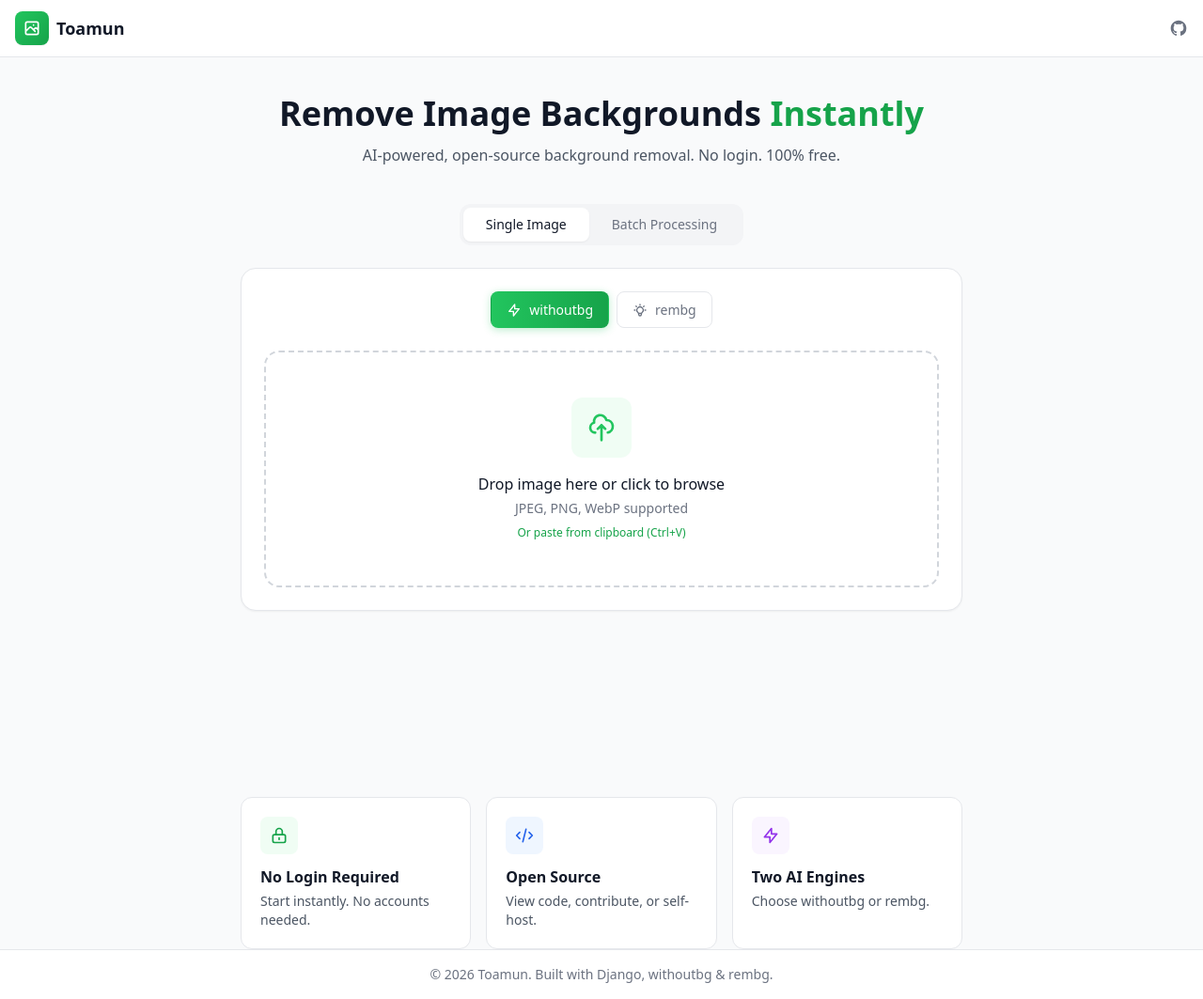
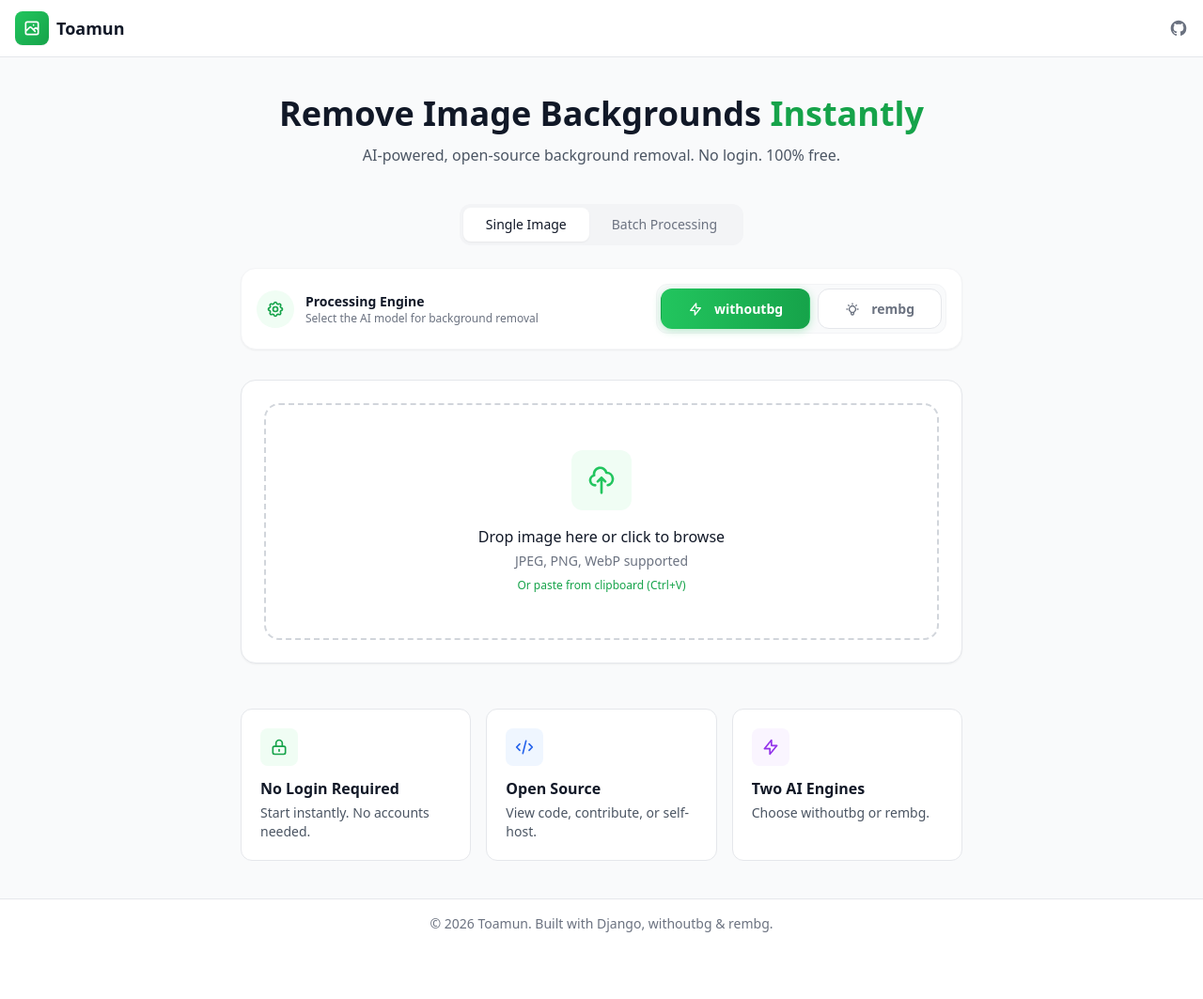
Before and after one commit to Cyber24BD/python-image-bg-remove, a Django app: template templates/bgremove/index.html in a window 1280 px wide. Shown: the whole page at 94% size. After the commit the page ends 992 px from the top, so only its background shows below. Run offline with Django 5.2, Linux system fonts and the light colour scheme; the template is opened without the code that fills it, so the values that code supplies are empty; some libraries are stand-ins or nearby versions.

Commit message:
update batch processing

```diff
--- a/static/css/style.css
+++ b/static/css/style.css
@@ -122,3 +122,51 @@
     outline: 2px solid #22c55e;
     outline-offset: 2px;
 }
+
+/* Custom Scrollbar */
+.custom-scrollbar::-webkit-scrollbar {
+    width: 6px;
+}
+
+.custom-scrollbar::-webkit-scrollbar-track {
+    background: transparent;
+}
+
+.custom-scrollbar::-webkit-scrollbar-thumb {
+    background: #e5e7eb;
+    border-radius: 10px;
+}
+
+.custom-scrollbar::-webkit-scrollbar-thumb:hover {
+    background: #d1d5db;
+}
+
+/* Batch Item Animation */
+@keyframes slideIn {
+    from {
+        opacity: 0;
+        transform: translateY(10px);
+    }
+
+    to {
+        opacity: 1;
+        transform: translateY(0);
+    }
+}
+
+.batch-item {
+    animation: slideIn 0.3s ease-out forwards;
+}
+
+/* Engine Buttons Enhancement */
+.engine-btn {
+    padding: 0.625rem 1.75rem;
+    gap: 0.75rem;
+    border-radius: 0.75rem;
+    font-weight: 600;
+}
+
+/* Premium Gradients */
+.bg-brand-510 {
+    background: linear-gradient(to right, #22c55e, #16a34a);
+}
--- a/static/js/app.js
+++ b/static/js/app.js
@@ -14,6 +14,10 @@
         viewSingle: $('view-single'),
         viewBatch: $('view-batch'),
 
+        // Engine
+        withoutbg: $('engine-withoutbg'),
+        rembg: $('engine-rembg'),
+
         // Single
         zone: $('upload-zone'),
         input: $('file-input'),
@@ -26,18 +30,20 @@
         resultImg: $('result-image'),
         downloadBtn: $('download-btn'),
         newBtn: $('new-image-btn'),
-        withoutbg: $('engine-withoutbg'),
-        rembg: $('engine-rembg'),
 
         // Batch
         batchZone: $('batch-upload-zone'),
         batchInput: $('batch-file-input'),
         batchList: $('batch-file-list'),
+        batchListHeader: $('batch-list-header'),
+        batchCountBadge: $('batch-count-badge'),
         batchActions: $('batch-actions'),
         batchStatus: $('batch-status'),
         batchProcessBtn: $('batch-process-btn'),
         batchClearBtn: $('batch-clear-btn'),
         batchDownloadBtn: $('batch-download-btn'),
+        batchProgressBar: $('batch-progress-bar'),
+        batchProgressBarContainer: $('batch-progress-bar-container'),
 
         // Editor
         editLoading: $('edit-loading'),
@@ -52,6 +58,7 @@
     let originalFilename = null;
     let batchQueue = [];
     let processedFiles = [];
+    let isBatchProcessing = false;
 
     // --- Init Handlers ---
 
@@ -68,9 +75,11 @@
     el.batchClearBtn.onclick = clearBatch;
     el.batchDownloadBtn.onclick = downloadBatchZip;
 
-    // Editor Handlers
+    // Global Engine Handlers
     el.withoutbg.onclick = () => setEngine('withoutbg');
     el.rembg.onclick = () => setEngine('rembg');
+
+    // Editor Handlers
     el.downloadBtn.onclick = () => filename && (location.href = `/api/download/${filename}/`);
     el.newBtn.onclick = reset;
     el.colorBtns.forEach(btn => btn.onclick = () => updateComposite(btn.dataset.color));
@@ -86,7 +95,7 @@
     document.addEventListener('paste', e => {
         const file = e.clipboardData.files[0];
         if (file && file.type.startsWith('image/')) {
-            if (el.viewSingle.classList.contains('hidden')) {
+            if (!el.viewBatch.classList.contains('hidden')) {
                 // In batch mode
                 handleBatchSelect([file]);
             } else {
@@ -134,6 +143,7 @@
     }
 
     function setEngine(e) {
+        if (isBatchProcessing) return; // Prevent changing engine during batch
         engine = e;
         el.withoutbg.classList.toggle('active', e === 'withoutbg');
         el.rembg.classList.toggle('active', e === 'rembg');
@@ -209,39 +219,72 @@
     function renderBatchList() {
         if (batchQueue.length > 0) {
             el.batchList.classList.remove('hidden');
+            el.batchListHeader.classList.remove('hidden');
             el.batchActions.classList.remove('hidden');
             el.batchZone.classList.add('hidden');
         } else {
             el.batchList.classList.add('hidden');
+            el.batchListHeader.classList.add('hidden');
             el.batchActions.classList.add('hidden');
             el.batchZone.classList.remove('hidden');
         }
 
-        el.batchStatus.textContent = `${batchQueue.length} files`;
+        el.batchCountBadge.textContent = batchQueue.length;
+        el.batchStatus.textContent = `${batchQueue.length} files in queue`;
 
         el.batchList.innerHTML = batchQueue.map(item => `
-            <div class="flex items-center justify-between p-3 bg-gray-50 rounded-lg border border-gray-100" id="item-${item.id}">
-                <div class="flex items-center gap-3">
-                    <div class="w-2 h-2 rounded-full ${getStatusColor(item.status)}"></div>
-                    <span class="text-sm font-medium text-gray-700 truncate max-w-[200px]">${item.file.name}</span>
-                    <span class="text-xs text-gray-400">(${(item.file.size / 1024).toFixed(0)} KB)</span>
+            <div class="batch-item flex items-center justify-between p-4 bg-gray-50 rounded-xl border border-gray-100 shadow-sm" id="item-${item.id}">
+                <div class="flex items-center gap-4">
+                    <div class="status-indicator w-3 h-3 rounded-full ${getStatusColor(item.status)}"></div>
+                    <div>
+                        <p class="text-sm font-bold text-gray-900 truncate max-w-[240px]">${item.file.name}</p>
+                        <p class="text-xs text-gray-500 uppercase font-medium">${(item.file.size / 1024).toFixed(0)} KB • ${item.status}</p>
+                    </div>
                 </div>
-                ${item.status === 'done' ?
-                '<span class="text-xs font-bold text-green-600">DONE</span>' :
-                item.status === 'error' ?
-                    '<span class="text-xs font-bold text-red-600">ERROR</span>' : ''}
+                <div class="flex items-center gap-2">
+                    ${item.status === 'done' ? `
+                        <span class="inline-flex items-center gap-1 text-xs font-bold text-green-600 bg-green-50 px-2 py-1 rounded-lg">
+                            <svg class="w-3 h-3" fill="none" stroke="currentColor" viewBox="0 0 24 24">
+                                <path stroke-linecap="round" stroke-linejoin="round" stroke-width="2" d="M5 13l4 4L19 7" />
+                            </svg>
+                            SUCCESS
+                        </span>
+                    ` : item.status === 'error' ? `
+                        <span class="inline-flex items-center gap-1 text-xs font-bold text-red-600 bg-red-50 px-2 py-1 rounded-lg">
+                            <svg class="w-3 h-3" fill="none" stroke="currentColor" viewBox="0 0 24 24">
+                                <path stroke-linecap="round" stroke-linejoin="round" stroke-width="2" d="M6 18L18 6M6 6l12 12" />
+                            </svg>
+                            FAILED
+                        </span>
+                    ` : ''}
+                </div>
             </div>
         `).join('');
     }
 
     async function processBatchQueue() {
+        if (isBatchProcessing || batchQueue.length === 0) return;
+
+        isBatchProcessing = true;
         el.batchProcessBtn.disabled = true;
-        el.batchProcessBtn.textContent = 'Processing...';
+        el.batchProcessBtn.innerHTML = `
+            <svg class="w-4 h-4 mr-2 animate-spin" fill="none" viewBox="0 0 24 24">
+                <circle class="opacity-25" cx="12" cy="12" r="10" stroke="currentColor" stroke-width="4"></circle>
+                <path class="opacity-75" fill="currentColor" d="M4 12a8 8 0 018-8V0C5.373 0 0 5.373 0 12h4zm2 5.291A7.962 7.962 0 014 12H0c0 3.042 1.135 5.824 3 7.938l3-2.647z"></path>
+            </svg>
+            Processing...
+        `;
+        el.batchProgressBarContainer.classList.remove('hidden');
+        el.batchClearBtn.classList.add('hidden');
 
         processedFiles = [];
+        let completedCount = 0;
 
         for (const item of batchQueue) {
-            if (item.status === 'done') continue;
+            if (item.status === 'done') {
+                completedCount++;
+                continue;
+            }
 
             updateBatchItemStatus(item.id, 'processing');
 
@@ -255,31 +298,76 @@
                 item.status = 'error';
                 updateBatchItemStatus(item.id, 'error');
             }
+
+            completedCount++;
+            const progress = (completedCount / batchQueue.length) * 100;
+            el.batchProgressBar.style.width = `${progress}%`;
+            el.batchStatus.textContent = `Processed ${completedCount}/${batchQueue.length} files`;
         }
 
-        el.batchProcessBtn.textContent = 'Completed';
+        isBatchProcessing = false;
+        el.batchProcessBtn.innerHTML = `
+            <svg class="w-4 h-4 mr-2" fill="none" stroke="currentColor" viewBox="0 0 24 24">
+                <path stroke-linecap="round" stroke-linejoin="round" stroke-width="2" d="M5 13l4 4L19 7" />
+            </svg>
+            Batch Completed
+        `;
+        el.batchClearBtn.classList.remove('hidden');
+
         if (processedFiles.length > 0) {
             el.batchDownloadBtn.classList.remove('hidden');
         }
     }
 
     function updateBatchItemStatus(id, status) {
-        const indicator = document.querySelector(`#item-${id} .w-2`);
-        if (indicator) {
-            indicator.className = `w-2 h-2 rounded-full ${getStatusColor(status)}`;
+        const item = batchQueue.find(i => i.id === id);
+        if (item) item.status = status;
+
+        const elItem = $(`item-${id}`);
+        if (elItem) {
+            const indicator = elItem.querySelector('.status-indicator');
+            const subtext = elItem.querySelector('.text-gray-500');
+            const actions = elItem.querySelector('.flex.items-center.gap-2');
+
+            if (indicator) indicator.className = `status-indicator w-3 h-3 rounded-full ${getStatusColor(status)}`;
+            if (subtext) subtext.textContent = `${(item.file.size / 1024).toFixed(0)} KB • ${status}`;
+
+            if (status === 'done') {
+                actions.innerHTML = `
+                    <span class="inline-flex items-center gap-1 text-xs font-bold text-green-600 bg-green-50 px-2 py-1 rounded-lg">
+                        <svg class="w-3 h-3" fill="none" stroke="currentColor" viewBox="0 0 24 24">
+                            <path stroke-linecap="round" stroke-linejoin="round" stroke-width="2" d="M5 13l4 4L19 7" />
+                        </svg>
+                        SUCCESS
+                    </span>
+                `;
+            } else if (status === 'error') {
+                actions.innerHTML = `
+                    <span class="inline-flex items-center gap-1 text-xs font-bold text-red-600 bg-red-50 px-2 py-1 rounded-lg">
+                        <svg class="w-3 h-3" fill="none" stroke="currentColor" viewBox="0 0 24 24">
+                            <path stroke-linecap="round" stroke-linejoin="round" stroke-width="2" d="M6 18L18 6M6 6l12 12" />
+                        </svg>
+                        FAILED
+                    </span>
+                `;
+            }
         }
     }
 
     function getStatusColor(status) {
         if (status === 'pending') return 'bg-gray-300';
         if (status === 'processing') return 'bg-blue-500 animate-pulse';
-        if (status === 'done') return 'bg-green-500';
-        if (status === 'error') return 'bg-red-500';
+        if (status === 'done') return 'bg-green-500 shadow-[0_0_8px_rgba(34,197,94,0.5)]';
+        if (status === 'error') return 'bg-red-500 shadow-[0_0_8px_rgba(239,68,68,0.5)]';
         return 'bg-gray-300';
     }
 
     async function downloadBatchZip() {
         if (processedFiles.length === 0) return;
+
+        el.batchDownloadBtn.disabled = true;
+        const originalText = el.batchDownloadBtn.innerHTML;
+        el.batchDownloadBtn.innerHTML = '<span class="animate-pulse">Preparing ZIP...</span>';
 
         try {
             const res = await fetch('/api/batch-zip/', {
@@ -291,21 +379,35 @@
                 const url = window.URL.createObjectURL(blob);
                 const a = document.createElement('a');
                 a.href = url;
-                a.download = 'toamun-batch-results.zip';
+                a.download = `toamun-batch-${new Date().getTime()}.zip`;
                 a.click();
             }
         } catch (e) {
             console.error(e);
+        } finally {
+            el.batchDownloadBtn.disabled = false;
+            el.batchDownloadBtn.innerHTML = originalText;
         }
     }
 
     function clearBatch() {
+        if (isBatchProcessing) return;
         batchQueue = [];
         processedFiles = [];
         renderBatchList();
         el.batchProcessBtn.disabled = false;
-        el.batchProcessBtn.textContent = 'Start Processing';
+        el.batchProcessBtn.innerHTML = `
+            <svg class="w-4 h-4 mr-2" fill="none" stroke="currentColor" viewBox="0 0 24 24">
+                <path stroke-linecap="round" stroke-linejoin="round" stroke-width="2"
+                    d="M14.752 11.168l-3.197-2.132A1 1 0 0010 9.87v4.263a1 1 0 001.555.832l3.197-2.132a1 1 0 000-1.664z" />
+                <path stroke-linecap="round" stroke-linejoin="round" stroke-width="2"
+                    d="M21 12a9 9 0 11-18 0 9 9 0 0118 0z" />
+            </svg>
+            Start Batch Processing
+        `;
         el.batchDownloadBtn.classList.add('hidden');
+        el.batchProgressBarContainer.classList.add('hidden');
+        el.batchProgressBar.style.width = '0%';
     }
 
     // --- Helpers ---
@@ -313,7 +415,7 @@
     async function uploadFile(file) {
         const form = new FormData();
         form.append('image', file);
-        form.append('engine', engine); // Use current selected engine for batch too
+        form.append('engine', engine);
 
         const res = await fetch('/api/upload/', { method: 'POST', body: form });
         const data = await res.json();
--- a/templates/bgremove/index.html
+++ b/templates/bgremove/index.html
@@ -53,11 +53,25 @@
             </div>
         </div>
 
-        <!-- Single Processor -->
-        <div id="view-single" class="max-w-3xl mx-auto">
-            <div class="bg-white rounded-2xl shadow-sm border border-gray-200 p-6">
-                <!-- Engine Toggle -->
-                <div class="flex justify-center gap-2 mb-6">
+        <!-- Global Settings -->
+        <div class="max-w-3xl mx-auto mb-8">
+            <div
+                class="bg-white rounded-2xl shadow-sm border border-gray-100 p-4 flex flex-col md:flex-row items-center justify-between gap-4">
+                <div class="flex items-center gap-3">
+                    <div class="w-10 h-10 rounded-full bg-brand-50 flex items-center justify-center text-brand-600">
+                        <svg class="w-5 h-5" fill="none" stroke="currentColor" viewBox="0 0 24 24">
+                            <path stroke-linecap="round" stroke-linejoin="round" stroke-width="2"
+                                d="M10.325 4.317c.426-1.756 2.924-1.756 3.35 0a1.724 1.724 0 002.573 1.066c1.543-.94 3.31.826 2.37 2.37a1.724 1.724 0 001.065 2.572c1.756.426 1.756 2.924 0 3.35a1.724 1.724 0 00-1.066 2.573c.94 1.543-.826 3.31-2.37 2.37a1.724 1.724 0 00-2.572 1.065c-.426 1.756-2.924 1.756-3.35 0a1.724 1.724 0 00-2.573-1.066c-1.543.94-3.31-.826-2.37-2.37a1.724 1.724 0 00-1.065-2.572c-1.756-.426-1.756-2.924 0-3.35a1.724 1.724 0 001.066-2.573c-.94-1.543.826-3.31 2.37-2.37.996.608 2.296.07 2.572-1.065z" />
+                            <path stroke-linecap="round" stroke-linejoin="round" stroke-width="2"
+                                d="M15 12a3 3 0 11-6 0 3 3 0 016 0z" />
+                        </svg>
+                    </div>
+                    <div>
+                        <h3 class="text-sm font-bold text-gray-900">Processing Engine</h3>
+                        <p class="text-xs text-gray-500">Select the AI model for background removal</p>
+                    </div>
+                </div>
+                <div class="flex gap-2 p-1 bg-gray-50 rounded-xl border border-gray-100">
                     <button id="engine-withoutbg" class="engine-btn active">
                         <svg class="w-4 h-4" fill="none" stroke="currentColor" viewBox="0 0 24 24">
                             <path stroke-linecap="round" stroke-linejoin="round" stroke-width="2"
@@ -73,6 +87,12 @@
                         rembg
                     </button>
                 </div>
+            </div>
+        </div>
+
+        <!-- Single Processor -->
+        <div id="view-single" class="max-w-3xl mx-auto">
+            <div class="bg-white rounded-2xl shadow-sm border border-gray-200 p-6">
 
                 <!-- Upload Zone -->
                 <div id="upload-zone" class="upload-zone relative">
@@ -197,52 +217,83 @@
             </div>
         </div>
 
-</div>
-</div>
 
         <!-- Batch Processor -->
         <div id="view-batch" class="max-w-3xl mx-auto hidden">
             <div class="bg-white rounded-2xl shadow-sm border border-gray-200 p-6">
                 <!-- Batch Upload Zone -->
-        <div id="batch-upload-zone" class="upload-zone mb-6">
-            <input type="file" id="batch-file-input" class="hidden" accept="image/jpeg,image/png,image/webp" multiple>
-            <div class="w-16 h-16 mx-auto mb-4 rounded-xl bg-blue-50 flex items-center justify-center">
-                <svg class="w-8 h-8 text-blue-500" fill="none" stroke="currentColor" viewBox="0 0 24 24">
+                <div id="batch-upload-zone" class="upload-zone mb-6 group">
+                    <input type="file" id="batch-file-input" class="hidden" accept="image/jpeg,image/png,image/webp"
+                        multiple>
+                    <div
+                        class="w-16 h-16 mx-auto mb-4 rounded-2xl bg-brand-50 flex items-center justify-center text-brand-600 transition-transform group-hover:scale-110 duration-300">
+                        <svg class="w-8 h-8" fill="none" stroke="currentColor" viewBox="0 0 24 24">
                             <path stroke-linecap="round" stroke-linejoin="round" stroke-width="2"
                                 d="M19 11H5m14 0a2 2 0 012 2v6a2 2 0 01-2 2H5a2 2 0 01-2-2v-6a2 2 0 012-2m14 0V9a2 2 0 00-2-2M5 11V9a2 2 0 012-2m0 0V5a2 2 0 012-2h6a2 2 0 012 2v2M7 7h10" />
                         </svg>
                     </div>
-            <p class="font-medium text-gray-900">Drop multiple images here</p>
+                    <p class="font-bold text-gray-900">Drop multiple images here</p>
                     <p class="text-sm text-gray-500 mt-1">Up to 20 images at once</p>
+                    <div
+                        class="mt-4 inline-flex items-center gap-2 px-4 py-2 bg-brand-600 text-white rounded-xl text-sm font-bold shadow-lg shadow-brand-200 group-hover:bg-brand-700 transition-colors">
+                        <svg class="w-4 h-4" fill="none" stroke="currentColor" viewBox="0 0 24 24">
+                            <path stroke-linecap="round" stroke-linejoin="round" stroke-width="2" d="M12 4v16m8-8H4" />
+                        </svg>
+                        Select Files
+                    </div>
+                </div>
+
+                <!-- File List Header -->
+                <div id="batch-list-header" class="flex items-center justify-between mb-4 hidden">
+                    <h3 class="font-bold text-gray-900 flex items-center gap-2">
+                        Files Queue
+                        <span id="batch-count-badge"
+                            class="px-2 py-0.5 bg-gray-100 text-gray-600 text-xs rounded-full">0</span>
+                    </h3>
+                    <button id="batch-clear-btn"
+                        class="text-sm font-medium text-red-500 hover:text-red-600 transition-colors flex items-center gap-1">
+                        <svg class="w-4 h-4" fill="none" stroke="currentColor" viewBox="0 0 24 24">
+                            <path stroke-linecap="round" stroke-linejoin="round" stroke-width="2"
+                                d="M19 7l-.867 12.142A2 2 0 0116.138 21H7.862a2 2 0 01-1.995-1.858L5 7m5 4v6m4-6v6m1-10V4a1 1 0 00-1-1h-4a1 1 0 00-1 1v3M4 7h16" />
+                        </svg>
+                        Clear Queue
+                    </button>
                 </div>
 
                 <!-- File List -->
-        <div id="batch-file-list" class="space-y-3 mb-6 hidden">
+                <div id="batch-file-list"
+                    class="grid gap-3 mb-6 hidden max-h-[400px] overflow-y-auto pr-2 custom-scrollbar">
                     <!-- Items injected by JS -->
                 </div>
 
                 <!-- Actions -->
-        <div id="batch-actions" class="flex justify-between items-center hidden">
-            <span id="batch-status" class="text-sm text-gray-500">0 files selected</span>
-            <div class="flex gap-3">
-                <button id="batch-clear-btn"
-                    class="px-4 py-2 text-sm font-medium text-red-600 hover:bg-red-50 rounded-lg transition-colors">Clear
-                    All</button>
-                <button id="batch-process-btn" class="btn-primary">
-                    <svg class="w-4 h-4 mr-2" fill="none" stroke="currentColor" viewBox="0 0 24 24">
+                <div id="batch-actions"
+                    class="flex flex-col sm:flex-row gap-4 items-center justify-between pt-6 border-t border-gray-100 hidden">
+                    <div class="flex items-center gap-3">
+                        <div id="batch-progress-bar-container"
+                            class="w-32 h-2 bg-gray-100 rounded-full overflow-hidden hidden">
+                            <div id="batch-progress-bar" class="h-full bg-brand-510 transition-all duration-300"
+                                style="width: 0%"></div>
+                        </div>
+                        <span id="batch-status" class="text-sm font-medium text-gray-500">0 files selected</span>
+                    </div>
+                    <div class="flex gap-3 w-full sm:w-auto">
+                        <button id="batch-process-btn" class="btn-primary w-full sm:w-auto justify-center">
+                            <svg class="w-4 h-4 mr-1" fill="none" stroke="currentColor" viewBox="0 0 24 24">
                                 <path stroke-linecap="round" stroke-linejoin="round" stroke-width="2"
                                     d="M14.752 11.168l-3.197-2.132A1 1 0 0010 9.87v4.263a1 1 0 001.555.832l3.197-2.132a1 1 0 000-1.664z" />
                                 <path stroke-linecap="round" stroke-linejoin="round" stroke-width="2"
                                     d="M21 12a9 9 0 11-18 0 9 9 0 0118 0z" />
                             </svg>
-                    Start Processing
+                            Start Batch Processing
                         </button>
-                <button id="batch-download-btn" class="hidden btn-secondary bg-blue-50 text-blue-600 hover:bg-blue-100">
-                    <svg class="w-4 h-4 mr-2" fill="none" stroke="currentColor" viewBox="0 0 24 24">
+                        <button id="batch-download-btn"
+                            class="hidden btn-secondary bg-brand-50 text-brand-700 hover:bg-brand-100 w-full sm:w-auto justify-center">
+                            <svg class="w-4 h-4 mr-1" fill="none" stroke="currentColor" viewBox="0 0 24 24">
                                 <path stroke-linecap="round" stroke-linejoin="round" stroke-width="2"
                                     d="M4 16v1a3 3 0 003 3h10a3 3 0 003-3v-1m-4-4l-4 4m0 0l-4-4m4 4V4" />
                             </svg>
-                    Download All ZIP
+                            Download ZIP
                         </button>
                     </div>
                 </div>
@@ -274,7 +325,8 @@
             <div class="p-5 bg-white rounded-xl border border-gray-200">
                 <div class="w-10 h-10 rounded-lg bg-purple-50 flex items-center justify-center mb-3">
                     <svg class="w-5 h-5 text-purple-600" fill="none" stroke="currentColor" viewBox="0 0 24 24">
-                <path stroke-linecap="round" stroke-linejoin="round" stroke-width="2" d="M13 10V3L4 14h7v7l9-11h-7z" />
+                        <path stroke-linecap="round" stroke-linejoin="round" stroke-width="2"
+                            d="M13 10V3L4 14h7v7l9-11h-7z" />
                     </svg>
                 </div>
                 <h3 class="font-semibold text-gray-900 mb-1">Two AI Engines</h3>
```
Also changed, not shown: requirements.txt (added, +48 -0 lines), README.md, 1 other file. Lines whose indentation alone changed are shown as unchanged.
